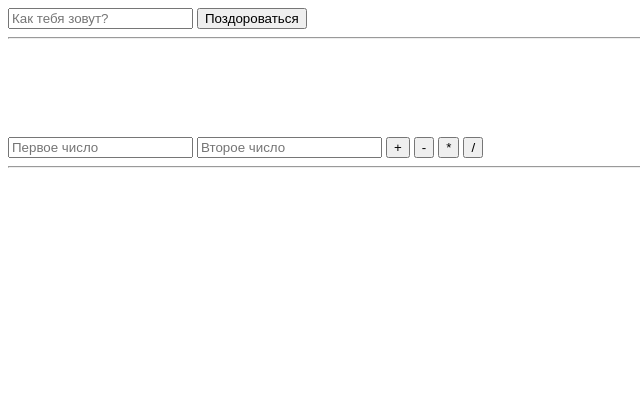
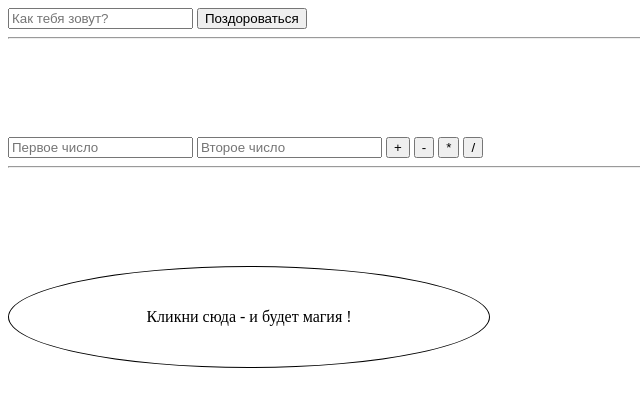
Before and after one commit to elena-kundera/week14, a plain HTML site: page index.html in a window 1280 px wide. Shown: the whole page, without its empty margins (0-640 px from the left). Drawn offline with Linux system fonts and the light colour scheme.

Commit message:
Добавила изменение фона по клику

```diff
--- a/index.html
+++ b/index.html
@@ -5,6 +5,19 @@
     <meta http-equiv="X-UA-Compatible" content="IE=edge">
     <meta name="viewport" content="width=device-width, initial-scale=1.0">
     <title>Week 14</title>
+<style>
+    .magic {
+        display: inline-block;
+        border: 1px solid black;
+        border-radius: 50%;
+        height: 100px;
+        width: 30em;
+        display: flex;
+        justify-content: center;
+        align-items: center;
+    }
+</style>
+
 </head>
 
 
@@ -40,6 +53,14 @@
 
 </div>
 
+<br>
+<br>
+<br>
+<br>
+<br>
+
+<div class="magic" id="divColor" onclick="changeColor()"> <p> Кликни сюда -  и будет магия !</p> </div>
+
 
 
 
--- a/index.js
+++ b/index.js
@@ -1,6 +1,3 @@
-
-// 1. Перепишите домашнее задание прошлой недели c помощью **input** для ввода данных
-// и **div** (либо **input**) для вывода результата
 
 // 2. Напишите скрипт, который меняет фон div-ов по клику на них
 
@@ -61,3 +58,12 @@ function getCalcValueDivis() {
     const result = num1 / num2;
     data2.innerHTML = "Ответ: " + result;
 }
+
+
+
+function changeColor ()
+{
+    let newColor = document.getElementById('divColor');
+    newColor.style.backgroundColor = 'rgb(220, 171, 255)';
+    setTimeout(() => newColor.style.background = "", 1500);
+}
```
